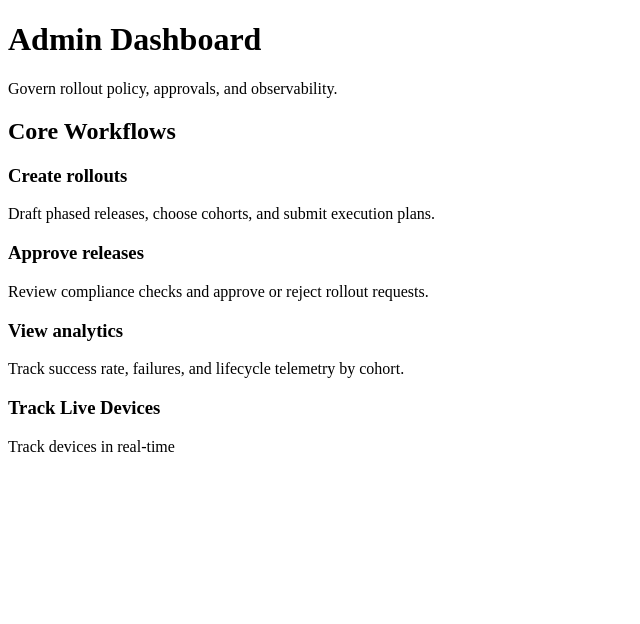
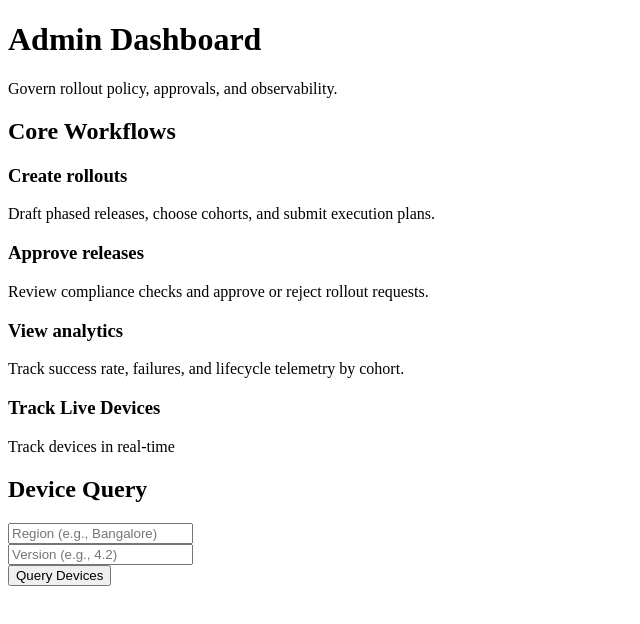
Before and after one commit to yash70g/MoveInSync-Assignment, a React (Vite) app in the folder apps/admin-dashboard/: page / in a window 1280 px wide. Shown: the top 624 px of the page, without its empty margins (0-640 px from the left). Built offline with nearby package versions, Linux system fonts and the light colour scheme; the HTML template or start-up script is replaced by a standard one.

Commit message:
device query inputs

```diff
--- a/apps/admin-dashboard/src/App.jsx
+++ b/apps/admin-dashboard/src/App.jsx
@@ -1,4 +1,4 @@
-import React from "react";
+import React, { useState, useEffect } from "react";
 
 const featureCards = [
   {
@@ -19,6 +19,118 @@ const featureCards = [
   }
 ];
 
+function DeviceQuery() {
+  const [region, setRegion] = useState("");
+  const [version, setVersion] = useState("");
+  const [devices, setDevices] = useState([]);
+  const [count, setCount] = useState(0);
+  const [loading, setLoading] = useState(false);
+  const [error, setError] = useState(null);
+
+  const handleQuery = async (e) => {
+    e.preventDefault();
+    if (!region && !version) {
+      setError("Please enter region or version");
+      return;
+    }
+
+    setLoading(true);
+    setError(null);
+
+    try {
+      const params = new URLSearchParams();
+      if (region) params.append("region", region);
+      if (version) params.append("version", version);
+
+      const response = await fetch(`http://localhost:3000/api/devices/query?${params}`);
+      const data = await response.json();
+
+      if (data.ok) {
+        setDevices(data.devices || []);
+        setCount(data.count);
+      } else {
+        setError(data.error || "Failed to fetch devices");
+      }
+    } catch (err) {
+      setError(`Error: ${err.message}`);
+    } finally {
+      setLoading(false);
+    }
+  };
+
+  return (
+    <section className="panel">
+      <h2>Device Query</h2>
+      <form onSubmit={handleQuery} className="query-form">
+        <div className="form-group">
+          <input
+            type="text"
+            placeholder="Region (e.g., Bangalore)"
+            value={region}
+            onChange={(e) => setRegion(e.target.value)}
+          />
+        </div>
+        <div className="form-group">
+          <input
+            type="text"
+            placeholder="Version (e.g., 4.2)"
+            value={version}
+            onChange={(e) => setVersion(e.target.value)}
+          />
+        </div>
+        <button type="submit" disabled={loading}>
+          {loading ? "Loading..." : "Query Devices"}
+        </button>
+        {devices.length > 0 && (
+          <button
+            type="button"
+            onClick={handleQuery}
+            disabled={loading}
+            className="btn-secondary"
+          >
+            Refresh
+          </button>
+        )}
+      </form>
+
+      {error && <div className="error">{error}</div>}
+
+      {devices.length > 0 && (
+        <div className="results">
+          <h3>Results: {count} device(s) found</h3>
+          <table className="device-table">
+            <thead>
+              <tr>
+                <th>Device ID</th>
+                <th>Version</th>
+                <th>Platform</th>
+                <th>Region</th>
+                <th>Last Heartbeat</th>
+              </tr>
+            </thead>
+            <tbody>
+              {devices.map((device) => (
+                <tr key={device._id || device.deviceId}>
+                  <td>{device.deviceId}</td>
+                  <td>{device.currentVersion}</td>
+                  <td>{device.platform}</td>
+                  <td>{device.region}</td>
+                  <td>
+                    {device.lastHeartbeatAt
+                      ? new Date(device.lastHeartbeatAt).toLocaleString()
+                      : "Never"
+                    }
+                  </td>
+                </tr>
+              ))}
+            </tbody>
+          </table>
+        </div>
+      )}
+    </section>
+  );
+}
+
 export default function App() {
   return (
     <main className="page">
@@ -38,6 +150,8 @@ export default function App() {
           ))}
         </div>
       </section>
+
+      <DeviceQuery />
     </main>
   );
 }
--- a/apps/admin-dashboard/src/styles.css
+++ b/apps/admin-dashboard/src/styles.css
@@ -61,3 +61,78 @@ body {
   border-radius: 10px;
   padding: 14px;
 }
+
+.query-form {
+  display: flex;
+  gap: 8px;
+  margin-bottom: 16px;
+  flex-wrap: wrap;
+}
+
+.form-group {
+  flex: 1;
+  min-width: 140px;
+}
+
+.form-group input {
+  width: 100%;
+  padding: 6px 8px;
+  border: 1px solid var(--panel-border);
+  border-radius: 4px;
+  font-size: 14px;
+}
+
+button {
+  padding: 6px 14px;
+  border: 1px solid var(--panel-border);
+  background: #3b82f6;
+  color: white;
+  cursor: pointer;
+  font-size: 14px;
+}
+
+button:disabled {
+  opacity: 0.5;
+  cursor: not-allowed;
+}
+
+.btn-secondary {
+  background: #6b7280;
+}
+
+.error {
+  padding: 10px;
+  background: #fee2e2;
+  color: #dc2626;
+  border-radius: 4px;
+  margin-bottom: 12px;
+  font-size: 14px;
+}
+
+.results {
+  margin-top: 16px;
+}
+
+.results h3 {
+  margin: 0 0 12px 0;
+  font-size: 16px;
+}
+
+.device-table {
+  width: 100%;
+  border-collapse: collapse;
+  margin-top: 12px;
+  font-size: 14px;
+}
+
+.device-table th {
+  padding: 8px;
+  text-align: left;
+  border-bottom: 1px solid var(--panel-border);
+  font-weight: 600;
+}
+
+.device-table td {
+  padding: 8px;
+  border-bottom: 1px solid var(--panel-border);
+}
```
